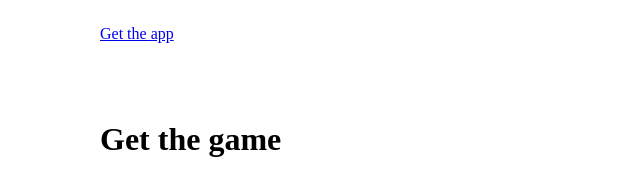
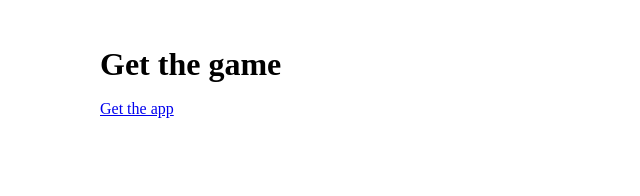
Before and after one commit to FamilyPartyGames/FamilyPartyGames.github.io, a plain HTML site: page get.html in a window 1280 px wide. Shown: the whole page, without its empty margins (0-640 px from the left). Drawn offline with Linux system fonts and the light colour scheme.

Commit message:
Update get.html

```diff
--- a/get.html
+++ b/get.html
@@ -1,8 +1,8 @@
 <!DOCTYPE html>
 <html>
 <body>
-  <h1 style="position:absolute; top:100px; left:100px;">Get the game</h1>
-  <a href="Family Party Games files.zip" download style="position:absolute; top:25px; left:100px;">
+  <h1 style="position:absolute; top:25px; left:100px;">Get the game</h1>
+  <a href="Family Party Games files.zip" download style="position:absolute; top:100px; left:100px;">
   Get the app
 </a>
 </body>
```
